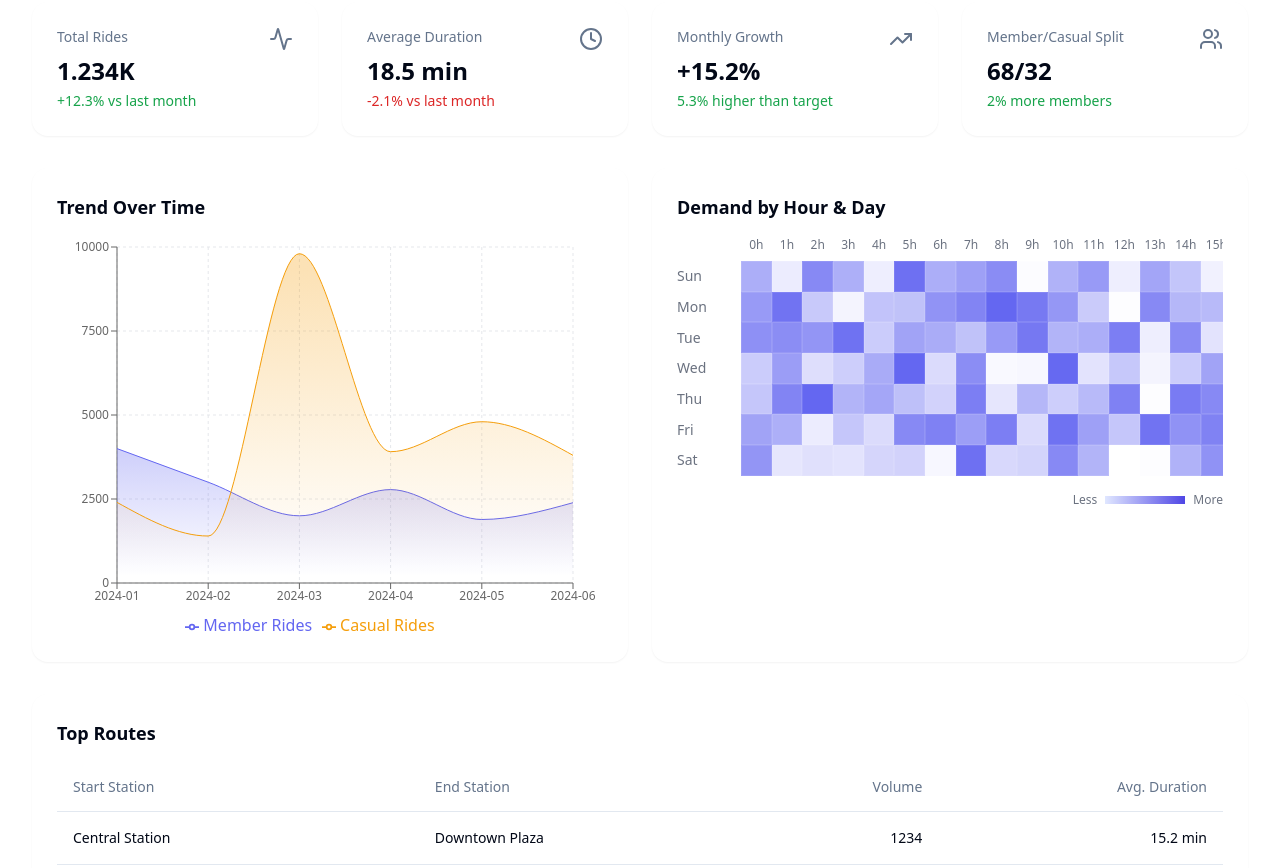
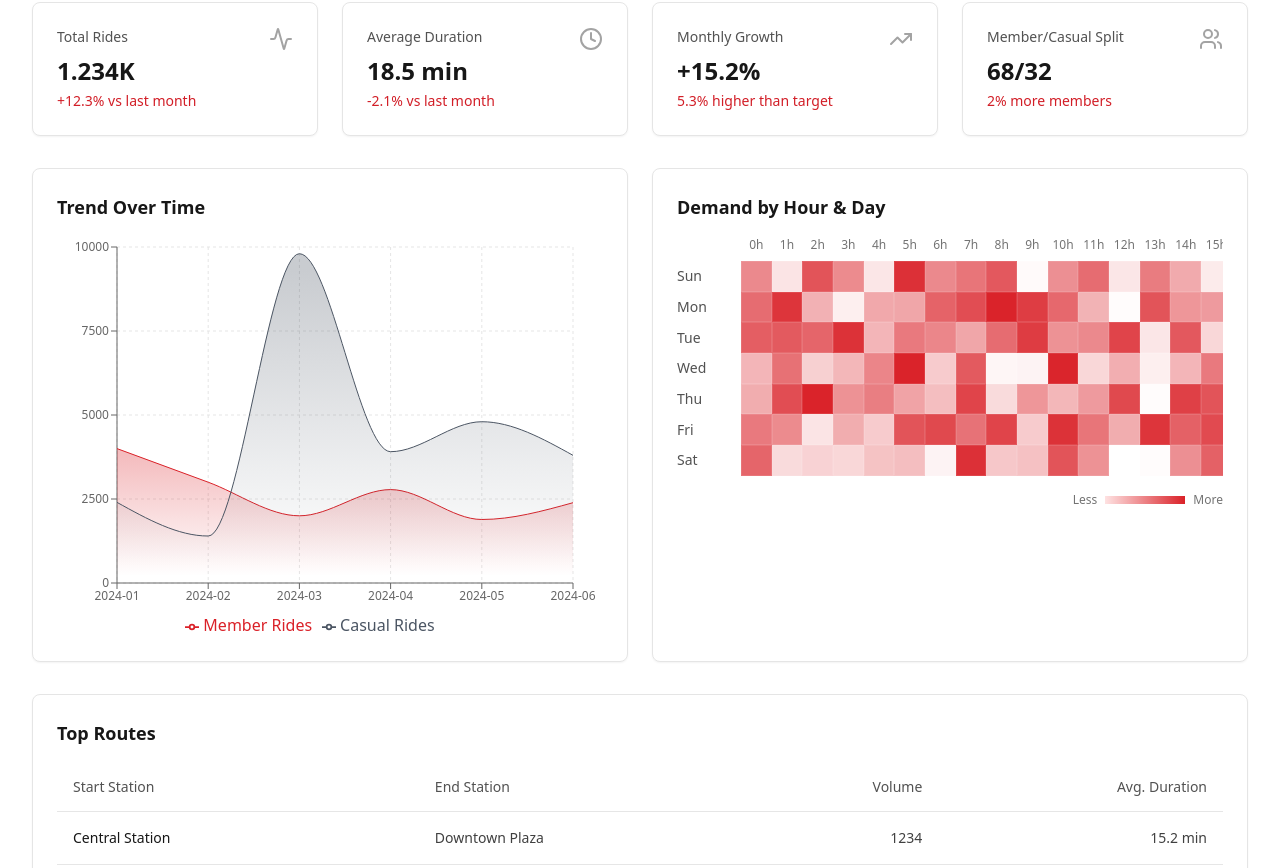
Before and after one commit to Ianleme/ride-analytics-dashboard, a React (Vite) app: page / in a window 1280 px wide. Shown: the part 152-1020 px from the top of the page. Built offline with nearby package versions, Linux system fonts and the light colour scheme.

Commit message:
Update color palette
Change the color palette to use a primary color of #DA2128, with black, white, and gray for backgrounds and secondary text.

```diff
--- a/src/components/dashboard/DemandHeatmap.tsx
+++ b/src/components/dashboard/DemandHeatmap.tsx
@@ -12,25 +12,25 @@ const data = Array.from({ length: 7 }, () =>
 export const DemandHeatmap = () => {
   const getColor = (value: number) => {
     const opacity = value / 100;
-    return `rgba(99, 102, 241, ${opacity})`;
+    return `rgba(218, 33, 40, ${opacity})`;
   };
 
   return (
     <Card className="p-6 glass-card">
-      <h3 className="text-lg font-semibold mb-4">Demand by Hour & Day</h3>
+      <h3 className="text-lg font-semibold mb-4 text-neutral-900">Demand by Hour & Day</h3>
       <div className="overflow-x-auto">
         <div className="min-w-[800px]">
           <div className="flex mb-2">
-            <div className="w-16" /> {/* Espaço para labels */}
+            <div className="w-16" />
             {hours.map((hour) => (
-              <div key={hour} className="flex-1 text-center text-xs text-gray-500">
+              <div key={hour} className="flex-1 text-center text-xs text-neutral-500">
                 {hour}h
               </div>
             ))}
           </div>
           {days.map((day, dayIndex) => (
             <div key={day} className="flex">
-              <div className="w-16 flex items-center text-sm text-gray-500">
+              <div className="w-16 flex items-center text-sm text-neutral-600">
                 {day}
               </div>
               {hours.map((hour) => (
@@ -48,9 +48,9 @@ export const DemandHeatmap = () => {
         </div>
       </div>
       <div className="mt-4 flex items-center justify-end gap-2">
-        <div className="text-xs text-gray-500">Less</div>
-        <div className="h-2 w-20 bg-gradient-to-r from-indigo-100 to-indigo-600" />
-        <div className="text-xs text-gray-500">More</div>
+        <div className="text-xs text-neutral-500">Less</div>
+        <div className="h-2 w-20 bg-gradient-to-r from-red-100 to-[#DA2128]" />
+        <div className="text-xs text-neutral-500">More</div>
       </div>
     </Card>
   );
--- a/src/components/dashboard/KPICard.tsx
+++ b/src/components/dashboard/KPICard.tsx
@@ -23,20 +23,20 @@ export function KPICard({
     <Card className={cn("p-6 hover-scale glass-card", className)}>
       <div className="flex justify-between">
         <div>
-          <p className="text-sm font-medium text-muted-foreground">{title}</p>
-          <h3 className="text-2xl font-bold mt-2">{value}</h3>
+          <p className="text-sm font-medium text-neutral-600">{title}</p>
+          <h3 className="text-2xl font-bold mt-2 text-neutral-900">{value}</h3>
           {change && (
             <p
               className={cn("text-sm mt-1", {
-                "text-green-600": trend === "up",
-                "text-red-600": trend === "down",
+                "text-primary": trend === "up",
+                "text-destructive": trend === "down",
               })}
             >
               {change}
             </p>
           )}
         </div>
-        {icon && <div className="text-muted-foreground">{icon}</div>}
+        {icon && <div className="text-neutral-400">{icon}</div>}
       </div>
     </Card>
   );
--- a/src/components/dashboard/TopRoutesTable.tsx
+++ b/src/components/dashboard/TopRoutesTable.tsx
@@ -50,24 +50,24 @@ const routes = [
 export const TopRoutesTable = () => {
   return (
     <Card className="p-6 glass-card">
-      <h3 className="text-lg font-semibold mb-4">Top Routes</h3>
+      <h3 className="text-lg font-semibold mb-4 text-neutral-900">Top Routes</h3>
       <div className="overflow-x-auto">
         <Table>
           <TableHeader>
             <TableRow>
-              <TableHead>Start Station</TableHead>
-              <TableHead>End Station</TableHead>
-              <TableHead className="text-right">Volume</TableHead>
-              <TableHead className="text-right">Avg. Duration</TableHead>
+              <TableHead className="text-neutral-600">Start Station</TableHead>
+              <TableHead className="text-neutral-600">End Station</TableHead>
+              <TableHead className="text-right text-neutral-600">Volume</TableHead>
+              <TableHead className="text-right text-neutral-600">Avg. Duration</TableHead>
             </TableRow>
           </TableHeader>
           <TableBody>
             {routes.map((route) => (
-              <TableRow key={route.id} className="hover:bg-muted/50">
-                <TableCell className="font-medium">{route.start}</TableCell>
-                <TableCell>{route.end}</TableCell>
-                <TableCell className="text-right">{route.volume}</TableCell>
-                <TableCell className="text-right">
+              <TableRow key={route.id} className="hover:bg-neutral-50">
+                <TableCell className="font-medium text-neutral-900">{route.start}</TableCell>
+                <TableCell className="text-neutral-700">{route.end}</TableCell>
+                <TableCell className="text-right text-neutral-700">{route.volume}</TableCell>
+                <TableCell className="text-right text-neutral-700">
                   {route.avgDuration} min
                 </TableCell>
               </TableRow>
--- a/src/components/dashboard/TrendChart.tsx
+++ b/src/components/dashboard/TrendChart.tsx
@@ -23,7 +23,7 @@ const data = [
 export const TrendChart = () => {
   return (
     <Card className="p-6 glass-card">
-      <h3 className="text-lg font-semibold mb-4">Trend Over Time</h3>
+      <h3 className="text-lg font-semibold mb-4 text-neutral-900">Trend Over Time</h3>
       <div className="h-[400px]">
         <ResponsiveContainer width="100%" height="100%">
           <AreaChart
@@ -32,23 +32,23 @@ export const TrendChart = () => {
           >
             <defs>
               <linearGradient id="memberGradient" x1="0" y1="0" x2="0" y2="1">
-                <stop offset="5%" stopColor="#6366f1" stopOpacity={0.3} />
-                <stop offset="95%" stopColor="#6366f1" stopOpacity={0} />
+                <stop offset="5%" stopColor="#DA2128" stopOpacity={0.3} />
+                <stop offset="95%" stopColor="#DA2128" stopOpacity={0} />
               </linearGradient>
               <linearGradient id="casualGradient" x1="0" y1="0" x2="0" y2="1">
-                <stop offset="5%" stopColor="#f59e0b" stopOpacity={0.3} />
-                <stop offset="95%" stopColor="#f59e0b" stopOpacity={0} />
+                <stop offset="5%" stopColor="#4B5563" stopOpacity={0.3} />
+                <stop offset="95%" stopColor="#4B5563" stopOpacity={0} />
               </linearGradient>
             </defs>
-            <CartesianGrid strokeDasharray="3 3" className="stroke-gray-200" />
-            <XAxis dataKey="date" className="text-xs" />
-            <YAxis className="text-xs" />
+            <CartesianGrid strokeDasharray="3 3" className="stroke-neutral-200" />
+            <XAxis dataKey="date" className="text-xs text-neutral-600" />
+            <YAxis className="text-xs text-neutral-600" />
             <Tooltip />
             <Legend />
             <Area
               type="monotone"
               dataKey="member"
-              stroke="#6366f1"
+              stroke="#DA2128"
               fillOpacity={1}
               fill="url(#memberGradient)"
               name="Member Rides"
@@ -56,7 +56,7 @@ export const TrendChart = () => {
             <Area
               type="monotone"
               dataKey="casual"
-              stroke="#f59e0b"
+              stroke="#4B5563"
               fillOpacity={1}
               fill="url(#casualGradient)"
               name="Casual Rides"
--- a/src/components/layout/DashboardHeader.tsx
+++ b/src/components/layout/DashboardHeader.tsx
@@ -7,7 +7,7 @@ const DashboardHeader = () => {
   return (
     <header className="animate-fadeIn w-full px-8 py-6 glass-card rounded-xl mb-8">
       <div className="flex items-center justify-between">
-        <h1 className="text-2xl font-semibold">Dashboard Overview</h1>
+        <h1 className="text-2xl font-semibold text-neutral-900">Dashboard Overview</h1>
         <div className="flex items-center space-x-4">
           <DateRangePicker />
           <SelectFilter
--- a/src/index.css
+++ b/src/index.css
@@ -6,25 +6,25 @@
 @layer base {
   :root {
     --background: 0 0% 100%;
-    --foreground: 222.2 84% 4.9%;
+    --foreground: 0 0% 0%;
     --card: 0 0% 100%;
-    --card-foreground: 222.2 84% 4.9%;
+    --card-foreground: 0 0% 0%;
     --popover: 0 0% 100%;
-    --popover-foreground: 222.2 84% 4.9%;
-    --primary: 221.2 83.2% 53.3%;
-    --primary-foreground: 210 40% 98%;
-    --secondary: 210 40% 96.1%;
-    --secondary-foreground: 222.2 47.4% 11.2%;
-    --muted: 210 40% 96.1%;
-    --muted-foreground: 215.4 16.3% 46.9%;
-    --accent: 210 40% 96.1%;
-    --accent-foreground: 222.2 47.4% 11.2%;
-    --destructive: 0 84.2% 60.2%;
-    --destructive-foreground: 210 40% 98%;
-    --border: 214.3 31.8% 91.4%;
-    --input: 214.3 31.8% 91.4%;
-    --ring: 221.2 83.2% 53.3%;
-    --radius: 1rem;
+    --popover-foreground: 0 0% 0%;
+    --primary: 357 75% 47%;
+    --primary-foreground: 0 0% 100%;
+    --secondary: 0 0% 96%;
+    --secondary-foreground: 0 0% 20%;
+    --muted: 0 0% 96%;
+    --muted-foreground: 0 0% 45%;
+    --accent: 357 75% 47%;
+    --accent-foreground: 0 0% 100%;
+    --destructive: 357 75% 47%;
+    --destructive-foreground: 0 0% 100%;
+    --border: 0 0% 90%;
+    --input: 0 0% 90%;
+    --ring: 357 75% 47%;
+    --radius: 0.5rem;
   }
 }
 
@@ -37,7 +37,7 @@
     font-feature-settings: "rlig" 1, "calt" 1;
   }
   .glass-card {
-    @apply bg-white/90 backdrop-blur-lg border border-white/20 shadow-lg;
+    @apply bg-white/95 backdrop-blur-lg border border-neutral-200 shadow-sm;
   }
   .hover-scale {
     @apply transition-transform duration-300 hover:scale-[1.02];
```
